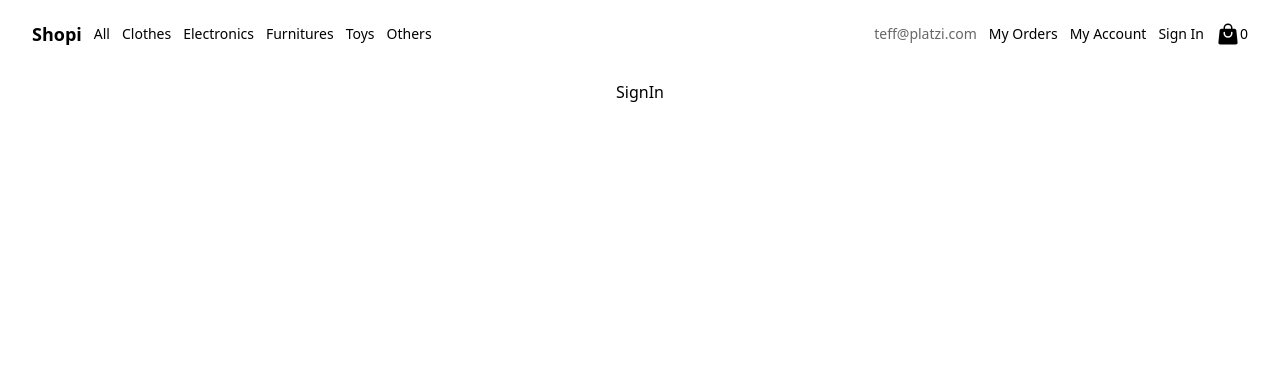
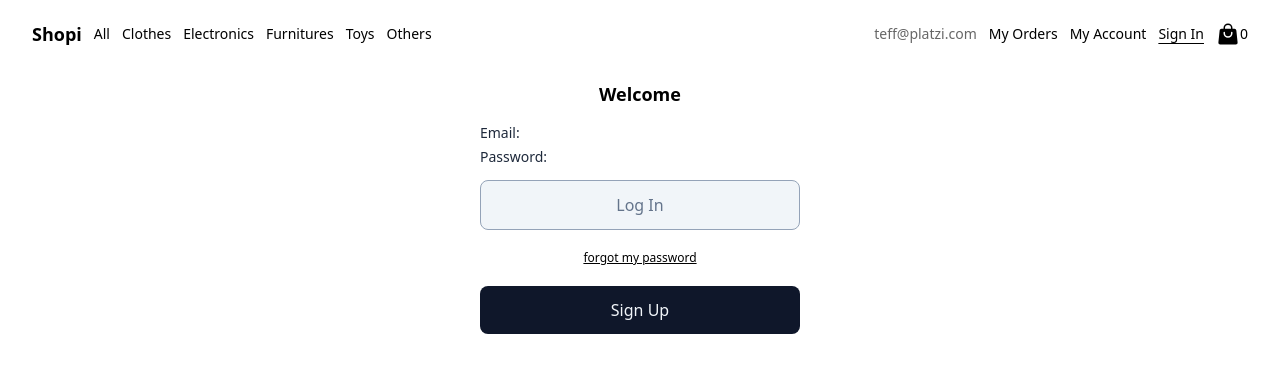
Before and after one commit to platzi/curso-react-practico, a React (Vite) app: page /sign-in in a window 1280 px wide. Shown: the top 372 px of the page. Built offline with nearby package versions, Linux system fonts and the light colour scheme; no server answers.

Commit message:
Feat(issue 12): Maquetación de las vistas de usuario

```diff
--- a/src/Components/Navbar/index.jsx
+++ b/src/Components/Navbar/index.jsx
@@ -100,7 +100,7 @@ const Navbar = () => {
         </li>
         <li>
           <NavLink
-            to='/sing-in'
+            to='/sign-in'
             className={({ isActive }) =>
               isActive ? activeStyle : undefined
             }>
--- /dev/null
+++ b/src/Components/SignUp/index.jsx
@@ -0,0 +1,51 @@
+import { useContext, useState } from 'react'
+import { ShoppingCartContext } from '../../Context'
+import { useNavigate } from 'react-router-dom'
+
+
+export const SignUp = () => {
+    const [newUser, setNewUser] = useState({
+        name: '',
+        email: '',
+        password: '',
+    })
+    const {signUpUser} = useContext(ShoppingCartContext)
+    const navigate = useNavigate()
+
+    const handleInputChange = event => {
+        const target = event.target.name
+        const value = event.target.value
+        setNewUser({
+          ...newUser,
+          [target]: value
+        })
+      }
+
+      const handleSubmit = (event) => {
+        event.preventDefault()
+        signUpUser(newUser)
+        navigate('/')
+      }
+
+
+    return (
+        <div className="signUp-container flex flex-col w-80">
+        <h2 className='font-bold mb-3 text-center text-lg'>Welcome</h2>
+        <form action="">
+          <div className="input-container flex flex-col mb-4">
+            <label htmlFor="name" className='text-sm'>Your Name:</label>
+            <input type="text" id='name' name='name' placeholder='John Doe' value={newUser.name} onChange={handleInputChange} className='py-2 px-4 border border-slate-900 rounded-lg outline-none'/>
+          </div>
+          <div className="input-container flex flex-col mb-4">
+            <label htmlFor="email" className='text-sm'>Your Email</label>
+            <input type="email" id='email' name='email' placeholder='johndoe@mail.com' value={newUser.email} onChange={handleInputChange} className='py-2 px-4 border border-slate-900 rounded-lg outline-none'/>
+          </div>
+          <div className="input-container flex flex-col mb-4">
+            <label htmlFor="password">Your Password</label>
+            <input type="password" id='password' name='password' value={newUser.password} onChange={handleInputChange} className='py-2 px-4 border border-slate-900 rounded-lg outline-none w-full'/>
+          </div>
+          <button onClick={handleSubmit} className='p-3 my-8 bg-slate-900 text-slate-100 rounded-lg w-full'>Create</button>
+        </form>
+      </div>
+    )
+}
--- a/src/Context/index.jsx
+++ b/src/Context/index.jsx
@@ -1,8 +1,13 @@
 import { createContext, useState, useEffect } from 'react'
+import { useLocalStorage } from '../hooks/useLocalStorage'
+
 
 export const ShoppingCartContext = createContext()
 
 export const ShoppingCartProvider = ({children}) => {
+   //hook para usar localStorage
+   const localStorageHook = useLocalStorage()
+
   // Shopping Cart · Increment quantity
   const [count, setCount] = useState(0)
 
@@ -35,10 +40,26 @@ export const ShoppingCartProvider = ({children}) => {
   // Get products by category
   const [searchByCategory, setSearchByCategory] = useState(null)
 
+  // User Information
+  const [user, setUser] = useState(null)
+  const [isLogged, setIsLogged] = useState(false)
+
   useEffect(() => {
     fetch('https://api.escuelajs.co/api/v1/products')
       .then(response => response.json())
       .then(data => setItems(data))
+  }, [])
+
+  useEffect( () => {
+    const localStorageUser = localStorageHook.readLocalStorage('user')
+    const localStorageFlag = localStorageHook.readLocalStorage('isLogged')
+    if (!localStorageUser) {
+      if (localStorageFlag !== null){
+        localStorageHook.saveLocalStorage('isLogged', false)
+      }
+    }
+    if (localStorageUser) setUser(localStorageUser)
+    if (localStorageFlag !== null) setIsLogged(localStorageFlag)
   }, [])
 
   const filteredItemsByTitle = (items, searchByTitle) => {
@@ -74,6 +95,29 @@ export const ShoppingCartProvider = ({children}) => {
     if (!searchByTitle && !searchByCategory) setFilteredItems(filterBy(null, items, searchByTitle, searchByCategory))
   }, [items, searchByTitle, searchByCategory])
 
+  //funciones para el manejo de inicio de sesión.
+  //SinUp. Cuando creo un nuevo usuario.
+  const signUpUser = (user) => {
+    localStorageHook.saveLocalStorage('user', user)
+    localStorageHook.saveLocalStorage('isLogged', true)
+    setUser(user)
+    setIsLogged(true)
+  }
+  // Log In, cuando el usuario esta creado (en el localStorage) pero se está fuera de la aplicación
+  const logInUser = () => {
+    if (user && !isLogged) {
+      setIsLogged(true)
+      localStorageHook.saveLocalStorage('isLogged', true)
+    }
+  }
+  //LogOut. Cuando cierro sesión pero no borro los datos de la cuenta.
+  const logOutUser = () => {
+    if (user && isLogged) {
+      setIsLogged(false)
+      localStorageHook.saveLocalStorage('isLogged', false)
+    }
+  }
+
   return (
     <ShoppingCartContext.Provider value={{
       count,
@@ -96,7 +140,12 @@ export const ShoppingCartProvider = ({children}) => {
       setSearchByTitle,
       filteredItems,
       searchByCategory,
-      setSearchByCategory
+      setSearchByCategory,
+      user,
+      isLogged,
+      signUpUser,
+      logInUser,
+      logOutUser
     }}>
       {children}
     </ShoppingCartContext.Provider>
--- a/src/Pages/SignIn/index.jsx
+++ b/src/Pages/SignIn/index.jsx
@@ -1,9 +1,45 @@
+import { useContext, useState } from 'react'
+import { ShoppingCartContext } from '../../Context'
 import Layout from '../../Components/Layout'
+import { SignUp } from '../../Components/SignUp'
+import { useNavigate } from 'react-router-dom'
 
+// Esta página sólo debería mostrarse si IsLogged is false.
 function SignIn() {
+  const {user,  logInUser} = useContext(ShoppingCartContext)
+  const [showSingup, setShowSignUp] = useState(false)
+  const navigate = useNavigate()
+
+  const handleLogInClick = () => {
+    logInUser()
+    navigate('/')
+  }
+
+  const handleSignUpClick = () => {
+    setShowSignUp(true)
+  }
+
   return (
     <Layout>
-      SignIn
+      {
+        showSingup ?
+        <SignUp />
+        :
+        <div className='signIn_container flex flex-col w-80'>
+          <h2 className='font-bold mb-3 text-center text-lg'>Welcome</h2>
+          <div>
+            <span className='text-sm text-slate-800'>Email: </span>
+            <span className='font-semibold '>{user ? user.email : ''}</span>
+          </div>
+          <div>
+            <span className='text-sm text-slate-800'>Password: </span>
+            <span className='font-semibold '>{user ? '*'.repeat(user.password.length) : ''}</span>
+          </div>
+          <button className='p-3 my-3 bg-slate-900 disabled:bg-slate-100 disabled:border disabled:border-slate-400 text-slate-100 disabled:text-slate-500 rounded-lg' disabled={ user ? false : true} onClick={handleLogInClick}>Log In</button>
+          <p className='text-xs text-center underline my-2 cursor-pointer'>forgot my password</p>
+          <button className='p-3 my-3 bg-slate-900 disabled:bg-slate-100 disabled:border disabled:border-slate-400 text-slate-100 disabled:text-slate-500 rounded-lg' disabled={ user ? true : false } onClick={handleSignUpClick}>Sign Up</button>
+        </div>
+      }
     </Layout>
   )
 }
--- /dev/null
+++ b/src/hooks/useLocalStorage.js
@@ -0,0 +1,14 @@
+
+export const useLocalStorage = () => {
+    const saveLocalStorage = (key, object) => {
+        const value = JSON.stringify(object)
+        localStorage.setItem(key, value)
+    }
+
+    const readLocalStorage = (key) => {
+        const value = localStorage.getItem(key)
+        return JSON.parse(value)
+    }
+    return { saveLocalStorage, readLocalStorage }
+
+}
```
